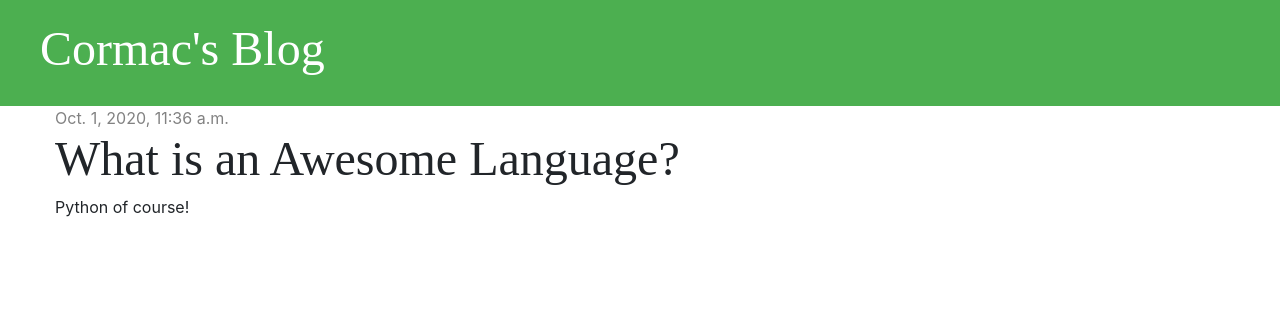
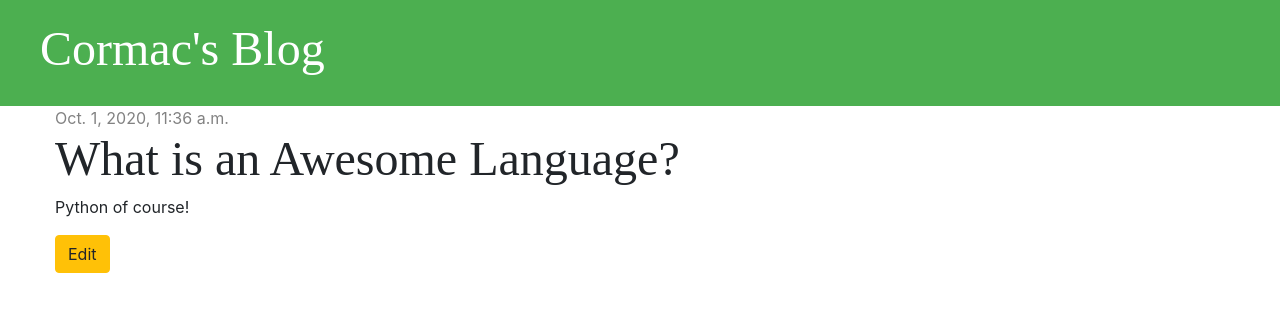
Before and after one commit to Cormac2033/my_django_blog_site, a Django app: page /post/1/ in a window 1280 px wide. Shown: the top 312 px of the page. Run offline with Django 3.2, Linux system fonts and the light colour scheme; data comes from the database, SQL or seed files in the repository; both versions use the stored data as it was after the commit; some libraries are stand-ins or nearby versions.

Commit message:
Add feature to edit blog posts frontend.

```diff
--- a/blog/static/css/blog.css
+++ b/blog/static/css/blog.css
@@ -47,6 +47,6 @@ h1, h2, h3, h4 {
     width:100%;
 }
 
-.post-form-blog .btn-primary {
+.post-form-blog .btn-success {
     float: right;
 }
--- a/blog/templates/blog/base.html
+++ b/blog/templates/blog/base.html
@@ -10,6 +10,7 @@
     <link href="https://fonts.googleapis.com/css2?family=Inconsolata&display=swap" rel="stylesheet" type="text/css">
     <link rel="stylesheet" href="https://stackpath.bootstrapcdn.com/bootstrap/4.5.2/css/bootstrap.min.css">
     <link rel="stylesheet" href="{% static 'css/blog.css' %}">
+
 </head>
 
 <body>
--- a/blog/templates/blog/post_detail.html
+++ b/blog/templates/blog/post_detail.html
@@ -8,8 +8,11 @@
                 {{ post.published_date }}
             </div>
         {% endif %}
+
         <h1>{{ post.title }}</h1>
         <p>{{ post.text|linebreaksbr }}</p>
 
+        <a href="{% url 'post_edit' pk=post.pk %}"><button type="submit" class="btn btn-warning">Edit</button></a>
+
     </div>
 {% endblock %}
--- a/blog/templates/blog/post_edit.html
+++ b/blog/templates/blog/post_edit.html
@@ -5,6 +5,6 @@
         <form method="post" class="post-form-blog">
             {% csrf_token %}
             {{ form.as_p }}
-            <button type="submit" class="btn btn-primary">SAVE</button>
+            <button type="submit" class="btn btn-success">SAVE</button>
         </form>
 {% endblock %}
--- a/blog/urls.py
+++ b/blog/urls.py
@@ -13,4 +13,8 @@ urlpatterns = [
     # 127.0.0.1.8000/post/new --> local
     # gra-productions.com/post/new --> online
     path('post/new/', views.post_new, name='post_new'),
+
+    # 127.0.0.1.8000/post/2/edit --> local
+    # gra-productions.com/post/2/edit --> online
+    path('post/<int:pk>/edit/', views.post_edit, name='post_edit'),
 ]
--- a/blog/views.py
+++ b/blog/views.py
@@ -32,3 +32,20 @@ def post_new(request):
         form = PostForm()
         stuff_for_frontend = {'form': form}
     return render(request, 'blog/post_edit.html', stuff_for_frontend)
+
+
+def post_edit(request, pk):
+    post = get_object_or_404(Post, pk=pk)
+    if request.method == 'POST':
+        # updating an existing form
+        form = PostForm(request.POST, instance=post)
+        if form.is_valid():
+            post = form.save(commit=False)
+            post.author = request.user
+            post.published_date = timezone.now()
+            post.save()
+            return redirect('post_detail', pk=post.pk)
+    else:
+        form = PostForm(instance=post)
+        stuff_for_frontend = {'form': form}
+    return render(request, 'blog/post_edit.html', stuff_for_frontend)
```
Also changed, not shown: db.sqlite3.
